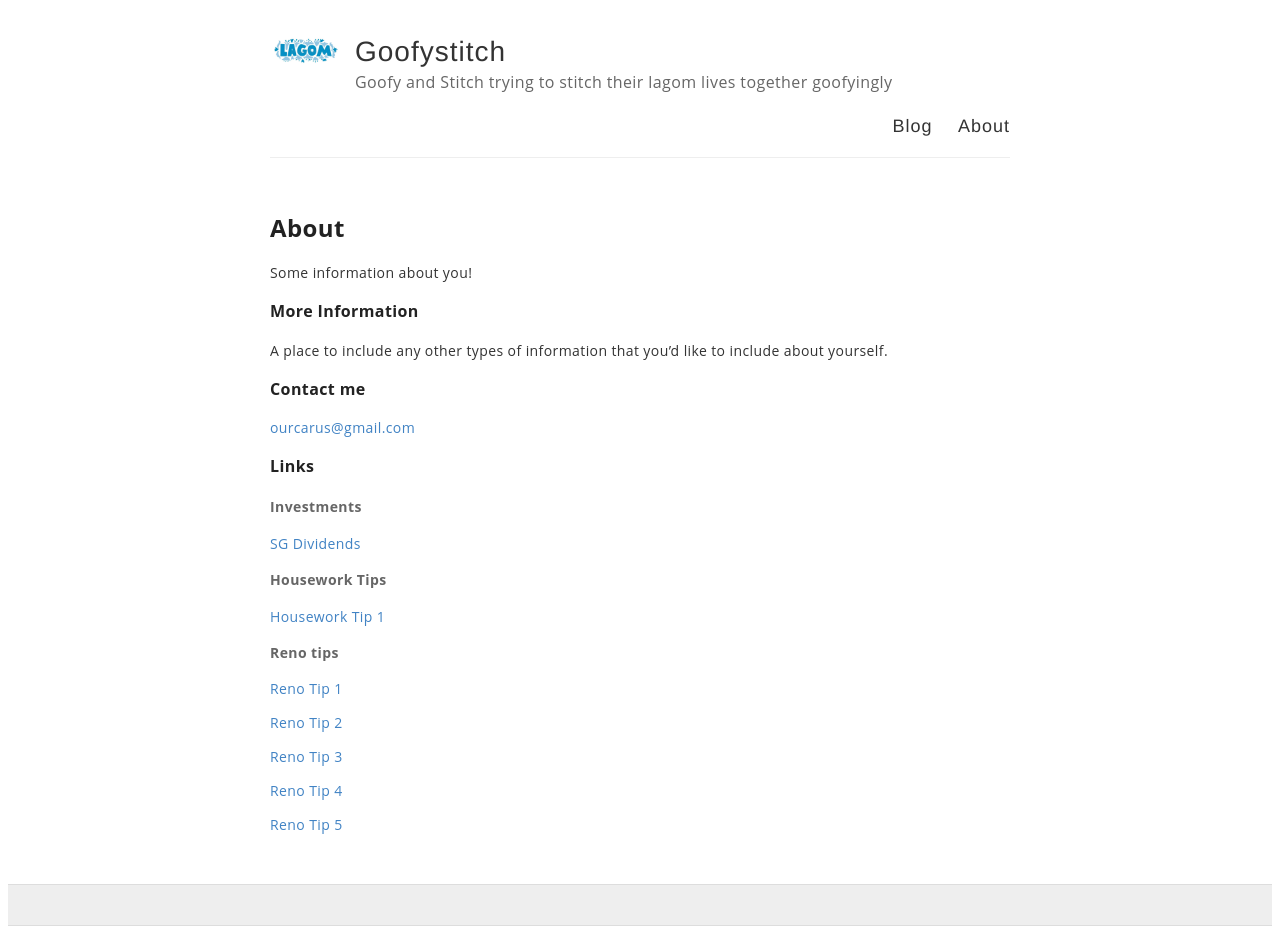
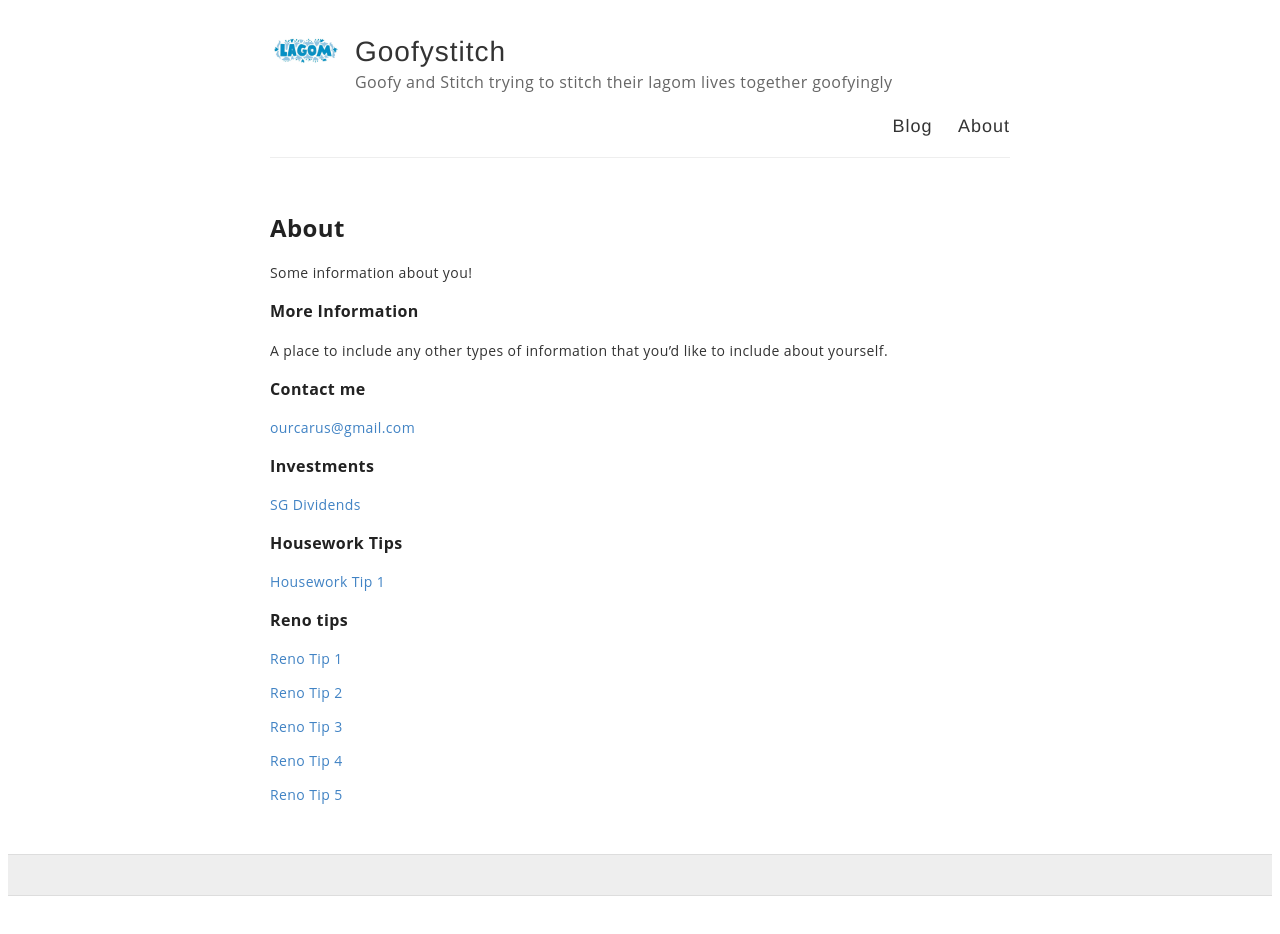
Before and after one commit to ourcarus/casadelagom, a Jekyll site: the page built from about.md, in a window 1280 px wide. Built offline with Jekyll 4.4.1, drawn with Linux system fonts in a browser that asks for light colours; after the commit the page ends 904 px from its top, so only the background shows below that.

Commit message:
Update about.md

```diff
--- a/about.md
+++ b/about.md
@@ -15,14 +15,13 @@ A place to include any other types of information that you'd like to include abo
 
 [ourcarus@gmail.com](mailto:ourcarus@gmail.com)
 
-### Links
-#### Investments
+### Investments
 <a href="http://dividends.sg" target="_blank">SG Dividends</a>
 
-#### Housework Tips
+### Housework Tips
 <a href="https://fb.watch/6mbqFwa3u0/" target="_blank">Housework Tip 1</a>
 
-#### Reno tips
+### Reno tips
 <a href="https://fb.watch/76ZkGyyxE8/" target="_blank">Reno Tip 1</a>
 
 <a href="https://fb.watch/7aoQQau3Ck/" target="_blank">Reno Tip 2</a>
```
